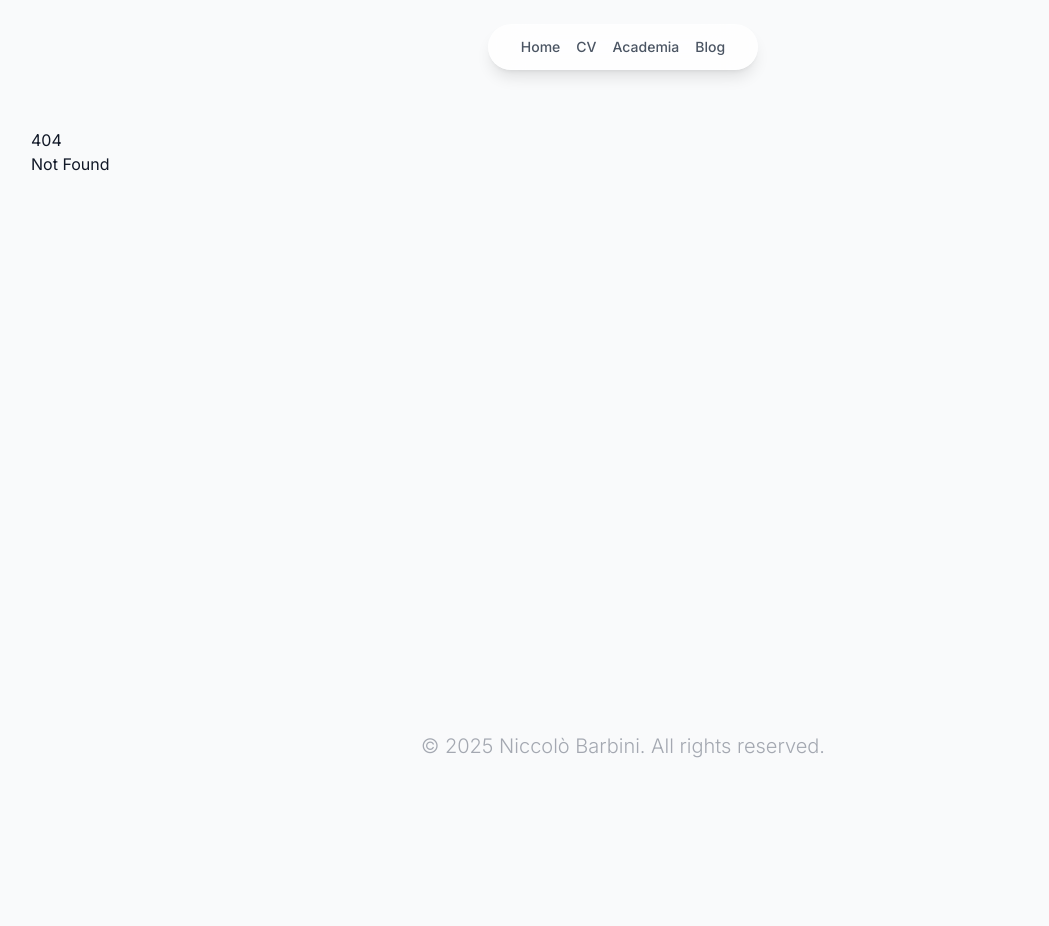
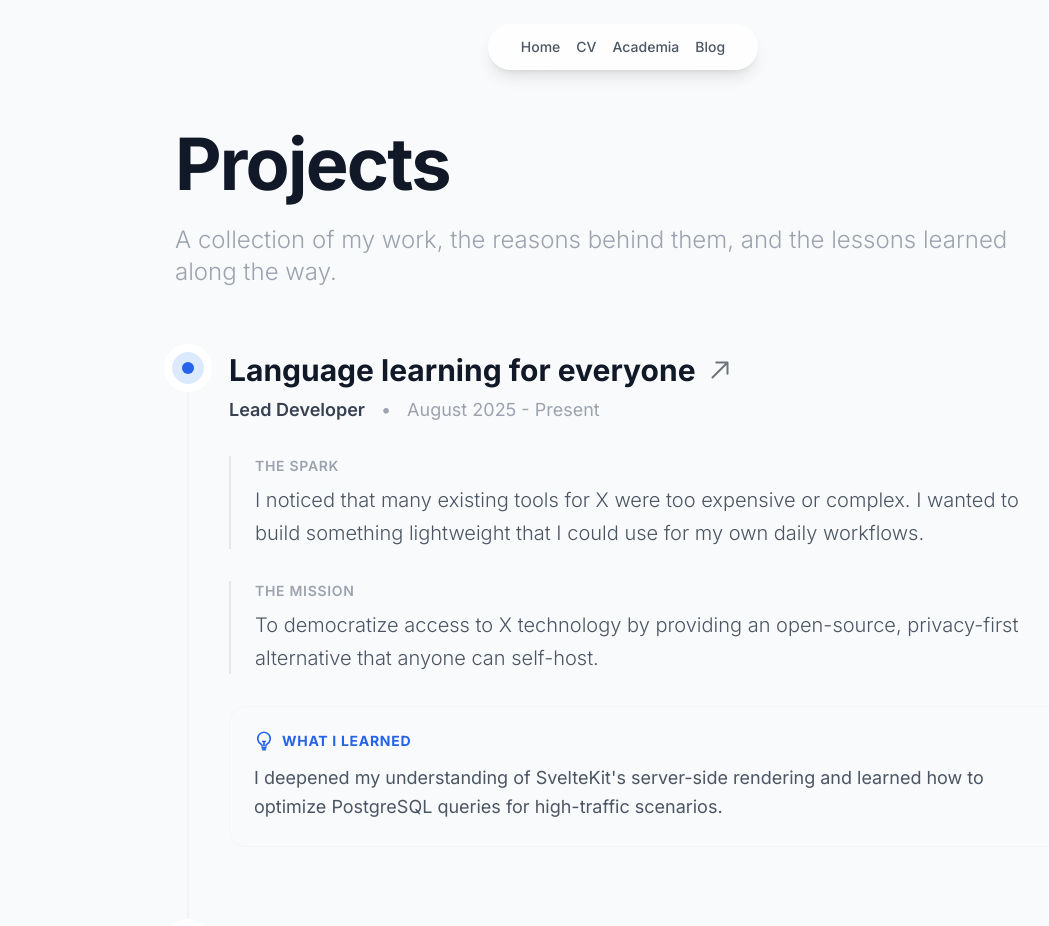
Before and after one commit to barbininiccolo/barbininiccolo.github.io, a SvelteKit app: page /projects in a window 1280 px wide. Before the commit this address had no page. Shown: the top 926 px of the page, without its empty margins (17-1066 px from the left). Before the commit the page ends 800 px from the top, so only its background shows below. Built offline with nearby package versions, Linux system fonts and the light colour scheme.

Commit message:
Added: Section where I list the most important projects I worked and I am working on.

```diff
--- /dev/null
+++ b/src/routes/projects/+page.svelte
@@ -0,0 +1,99 @@
+<script>
+    const projects = [
+        {
+          title: "Language learning for everyone",
+          link: "https://github.com/yourusername/project-repo",
+          role: "Lead Developer",
+          date: "August 2025 - Present",
+          // The "Why"
+          reason: "I noticed that many existing tools for X were too expensive or complex. I wanted to build something lightweight that I could use for my own daily workflows.",
+          // The "Mission"
+          mission: "To democratize access to X technology by providing an open-source, privacy-first alternative that anyone can self-host.",
+          // The "Learnings"
+          learning: "I deepened my understanding of SvelteKit's server-side rendering and learned how to optimize PostgreSQL queries for high-traffic scenarios."
+        },
+        {
+          title: "MSc Dissertation",
+          link: "https://your-website.com",
+          role: "Researcher and developer",
+          date: "Autumn 2023",
+          reason: "I was curious about how Neural Networks process natural language and wanted to build a visualizer to see the weights changing in real-time.",
+          mission: "To create an educational tool that simplifies complex AI concepts for undergraduate students.",
+          learning: "This project taught me the importance of WebGL for performance when rendering thousands of data points, and improved my linear algebra skills."
+        }
+    ];
+</script>
+
+<div class="max-w-4xl mx-auto">
+  <!-- Header -->
+  <div class="mb-16">
+    <h1 class="text-5xl md:text-7xl font-bold mb-6 tracking-tight">Projects</h1>
+    <p class="text-2xl text-gray-400 font-light">
+      A collection of my work, the reasons behind them, and the lessons learned along the way.
+    </p>
+  </div>
+
+  <!-- Timeline List -->
+  <ol class="relative border-l-2 border-gray-100 dark:border-gray-800 ml-3 space-y-20">
+    {#each projects as project}
+      <li class="ml-10">
+        <!-- Timeline Dot -->
+        <span class="absolute flex items-center justify-center w-8 h-8 bg-blue-100 rounded-full -left-[1.05rem] ring-8 ring-white dark:ring-black dark:bg-blue-900">
+          <div class="w-3 h-3 bg-blue-600 rounded-full"></div>
+        </span>
+
+        <!-- Title & Link -->
+        <h3 class="flex items-center mb-2 text-3xl font-bold text-gray-900 dark:text-white">
+          <a href={project.link} target="_blank" rel="noreferrer" class="hover:text-blue-600 dark:hover:text-blue-400 transition-colors flex items-center gap-3">
+            {project.title}
+            <!-- External Link Icon -->
+            <svg xmlns="http://www.w3.org/2000/svg" fill="none" viewBox="0 0 24 24" stroke-width="2" stroke="currentColor" class="w-6 h-6 opacity-60">
+              <path stroke-linecap="round" stroke-linejoin="round" d="M4.5 19.5l15-15m0 0H8.25m11.25 0v11.25" />
+            </svg>
+          </a>
+        </h3>
+
+        <!-- Meta Data (Role & Date) -->
+        <div class="flex items-center gap-4 mb-8 text-lg">
+          <span class="font-semibold text-gray-700 dark:text-gray-300">{project.role}</span>
+          <span class="text-gray-400">•</span>
+          <time class="text-gray-400">{project.date}</time>
+        </div>
+
+        <!-- Content Blocks -->
+        <div class="space-y-8">
+
+          <!-- 1. The Reason -->
+          <div class="relative pl-6 border-l-2 border-gray-200 dark:border-gray-700">
+            <h4 class="text-sm uppercase tracking-wider text-gray-400 font-semibold mb-2">The Spark</h4>
+            <p class="text-xl font-light text-gray-600 dark:text-gray-300 leading-relaxed max-w-3xl">
+              {project.reason}
+            </p>
+          </div>
+
+          <!-- 2. The Mission -->
+          <div class="relative pl-6 border-l-2 border-gray-200 dark:border-gray-700">
+            <h4 class="text-sm uppercase tracking-wider text-gray-400 font-semibold mb-2">The Mission</h4>
+            <p class="text-xl font-light text-gray-600 dark:text-gray-300 leading-relaxed max-w-3xl">
+              {project.mission}
+            </p>
+          </div>
+
+          <!-- 3. The Learnings -->
+          <div class="bg-gray-50 dark:bg-gray-900/50 p-6 rounded-2xl border border-gray-100 dark:border-gray-800">
+            <h4 class="flex items-center gap-2 text-sm uppercase tracking-wider text-blue-600 dark:text-blue-400 font-bold mb-3">
+              <svg xmlns="http://www.w3.org/2000/svg" fill="none" viewBox="0 0 24 24" stroke-width="2" stroke="currentColor" class="w-5 h-5">
+                <path stroke-linecap="round" stroke-linejoin="round" d="M12 18v-5.25m0 0a6.01 6.01 0 001.5-.189m-1.5.189a6.01 6.01 0 01-1.5-.189m3.75 7.478a12.06 12.06 0 01-4.5 0m3.75 2.383a14.406 14.406 0 01-3 0M14.25 18v-.192c0-.983.658-1.823 1.508-2.316a7.5 7.5 0 10-7.517 0c.85.493 1.509 1.333 1.509 2.316V18" />
+              </svg>
+              What I learned
+            </h4>
+            <p class="text-lg text-gray-600 dark:text-gray-400 leading-relaxed">
+              {project.learning}
+            </p>
+          </div>
+
+        </div>
+      </li>
+    {/each}
+  </ol>
+</div>
```
